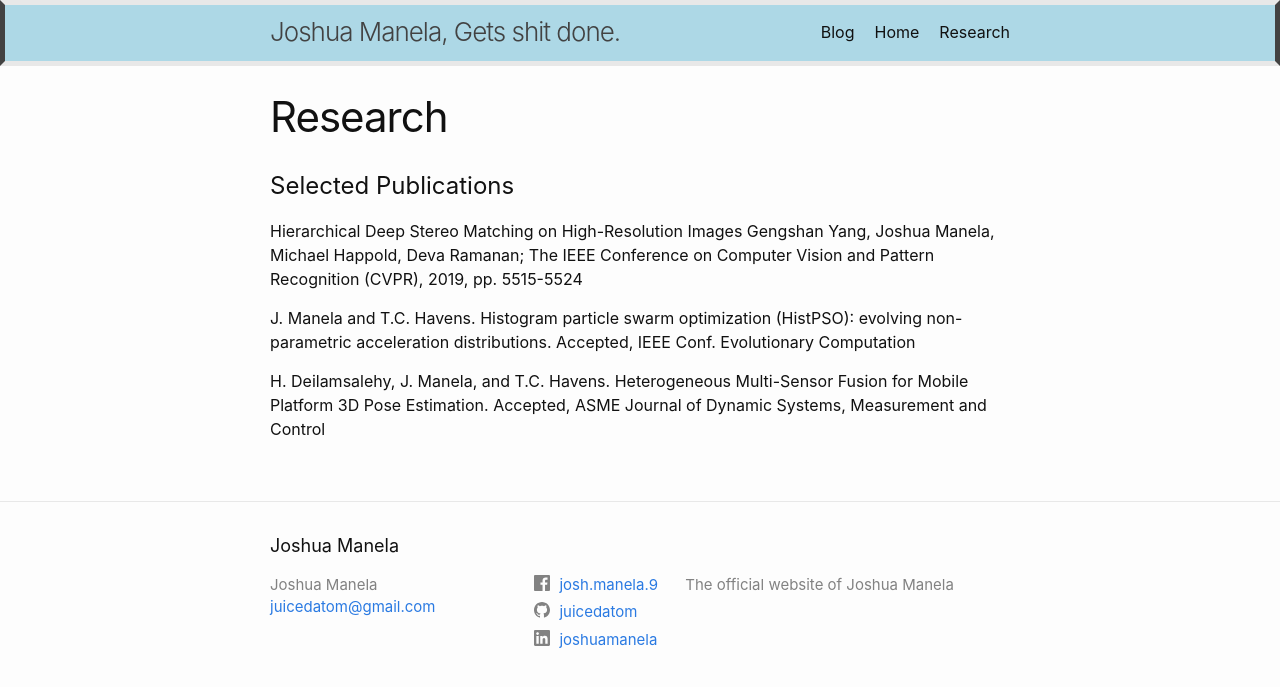
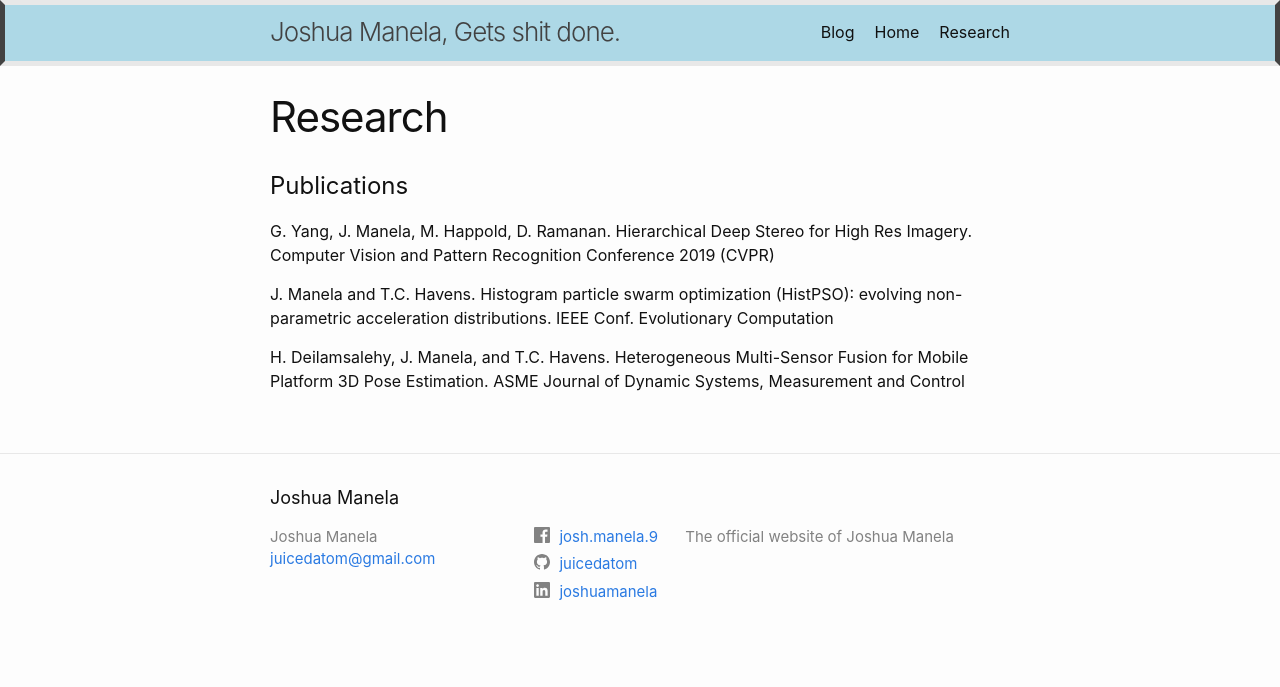
Before and after one commit to juicedatom/mygithubpage, a Jekyll site: the page built from research.md, in a window 1280 px wide. Shown: the top 687 px of the page. Built offline with Jekyll 4.4.1, drawn with Linux system fonts in a browser that asks for light colours.

Commit message:
update research

```diff
--- a/research.md
+++ b/research.md
@@ -4,14 +4,12 @@ title: Research
 permalink: /research/
 ---
 
-# Selected Publications
-Hierarchical Deep Stereo Matching on High-Resolution Images
-Gengshan Yang, Joshua Manela, Michael Happold, Deva Ramanan;
-The IEEE Conference on Computer Vision and Pattern Recognition (CVPR), 2019, pp. 5515-5524
+# Publications
+G. Yang, J. Manela, M. Happold, D. Ramanan. Hierarchical Deep Stereo for High Res Imagery. Computer Vision
+and Pattern Recognition Conference 2019 (CVPR)
 
-J. Manela and T.C. Havens. Histogram particle swarm optimization (HistPSO): evolving
-non-parametric acceleration distributions. Accepted, IEEE Conf. Evolutionary Computation
+J. Manela and T.C. Havens. Histogram particle swarm optimization (HistPSO): evolving non-parametric
+acceleration distributions. IEEE Conf. Evolutionary Computation
 
-H. Deilamsalehy, J. Manela, and T.C. Havens. Heterogeneous Multi-Sensor Fusion for Mobile
-Platform 3D Pose Estimation. Accepted, ASME Journal of Dynamic Systems, Measurement and
-Control
+H. Deilamsalehy, J. Manela, and T.C. Havens. Heterogeneous Multi-Sensor Fusion for Mobile Platform 3D Pose
+Estimation. ASME Journal of Dynamic Systems, Measurement and Control
```
